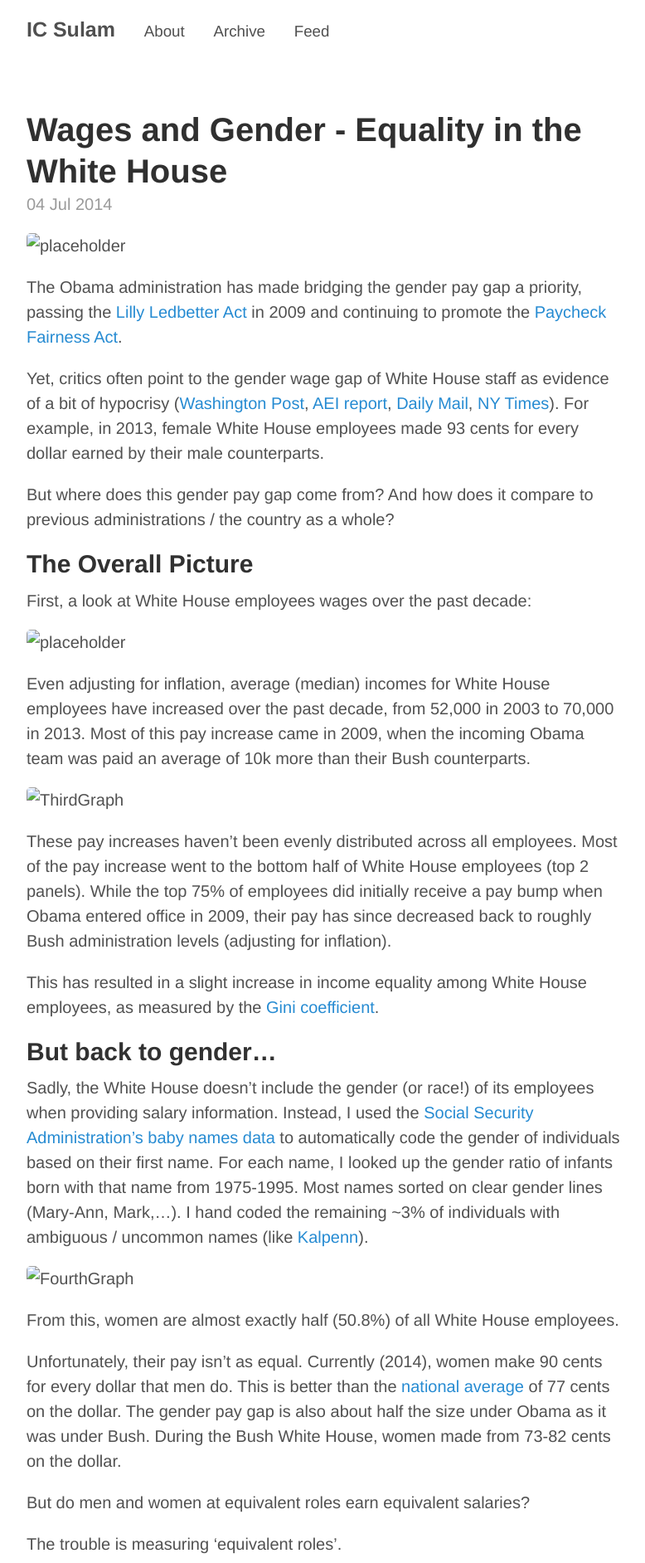
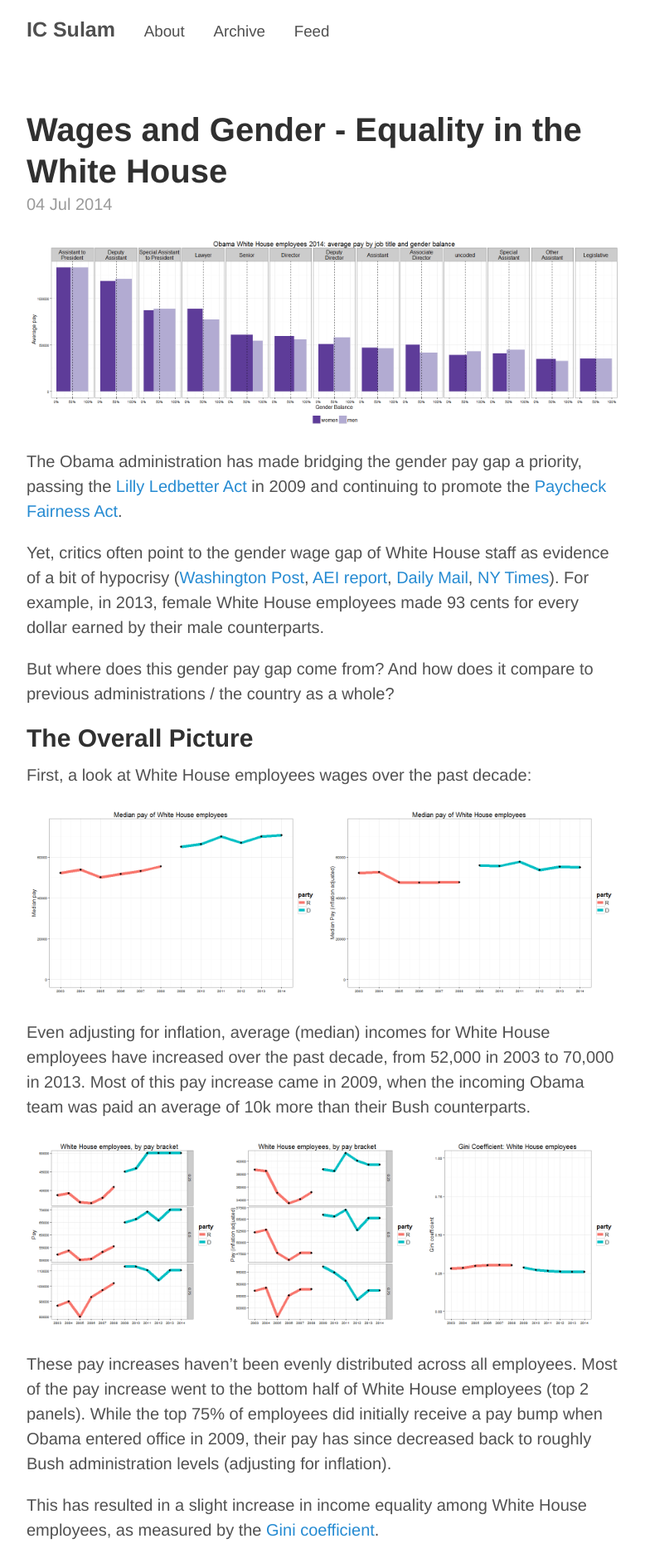
Before and after one commit to icsulam/icsulam.github.io, a Jekyll site: the page built from _posts/2014-07-04-white-house-salary.md, in a window 1280 px wide. Shown: the top 1884 px of the page at 83% size, without its empty margins (248-1026 px from the left). Built offline with Jekyll 4.4.1, drawn with Linux system fonts in a browser that asks for light colours; Markdown is read by kramdown in place of the engine named in the settings.

Commit message:
First Post - edit9

```diff
--- a/_config.yml
+++ b/_config.yml
@@ -13,7 +13,7 @@ paginate:         1
 baseurl:          /
 author:
   name:           Ian Sulam
-  url:            http://icsulam.github.io/
+  url:
   email:          ian.sulam@gmail.com
 
 pages_list:
--- a/_posts/2014-07-04-white-house-salary.md
+++ b/_posts/2014-07-04-white-house-salary.md
@@ -3,7 +3,7 @@ layout: post
 title: Wages and Gender - Equality in the White House
 ---
 
-![placeholder](/assets/p1-00-intro2014.png "First Image")
+![pic1](/images/p1-00-intro2014.png)
 
 The Obama administration has made bridging the gender pay gap a priority, passing the [Lilly Ledbetter Act](http://en.wikipedia.org/wiki/Lilly_Ledbetter_Fair_Pay_Act_of_2009) in 2009 and continuing to promote the [Paycheck Fairness Act](http://www.nytimes.com/2014/03/21/us/politics/obama-to-promote-expanded-economic-opportunities-for-women.html).
 
@@ -15,11 +15,11 @@ But where does this gender pay gap come from? And how does it compare to previou
 
 First, a look at White House employees wages over the past decade:
 
-![placeholder](/assets/p1-01-median2014.png)
+![pic1](/images/p1-01-median2014.png)
 
 Even adjusting for inflation, average (median) incomes for White House employees have increased over the past decade, from 52,000 in 2003 to 70,000 in 2013. Most of this pay increase came in 2009, when the incoming Obama team was paid an average of 10k more than their Bush counterparts.
 
-![ThirdGraph](/assets/p1-02-income2014.png)
+![pic1](/images/p1-02-income2014.png)
 
 These pay increases haven't been evenly distributed across all employees. Most of the pay increase went to the bottom half of White House employees (top 2 panels).  While the top 75% of employees did initially receive a pay bump when Obama entered office in 2009, their pay has since decreased back to roughly Bush administration levels (adjusting for inflation).
 
@@ -29,7 +29,7 @@ This has resulted in a slight increase in income equality among White House empl
 
 Sadly, the White House doesn't include the gender (or race!) of its employees when providing salary information. Instead, I used the [Social Security Administration's baby names data](http://www.ssa.gov/oact/babynames/limits.html) to automatically code the gender of individuals based on their first name. For each name, I looked up the gender ratio of infants born with that name from 1975-1995. Most names sorted on clear gender lines (Mary-Ann, Mark,...). I hand coded the remaining ~3% of individuals with ambiguous / uncommon names (like [Kalpenn](http://en.wikipedia.org/wiki/Kal_Penn)).
 
-![FourthGraph](/assets/p1-03-gender2014.png)
+![pic1](/images/p1-03-gender2014.png)
 
 From this, women are almost exactly half (50.8%) of all White House employees.
 
@@ -67,5 +67,7 @@ I'd love to hear them.
 Data via [Socrata](https://opendata.socrata.com/) for 2009 - 2013 and the Washington Post for [2003 - 2008](http://www.washingtonpost.com/wp-srv/opinions/graphics/2008stafflistsalary.html).
 
 NOTES:
+
 * I'll update this when the 2014 data is released.
+
 * If anyone has data from 1995-2002, I'd love to work with it. Unfortunately, my google-powers were not strong enough to locate them.
```
Also changed, not shown: other parts of _posts/2014-07-04-white-house-salary.md (+1 -1 lines), images/p1-00-intro2014.png (renamed from _assets/_p1-00-intro2014.png), images/p1-01-median2014.png (renamed from _assets/_p1-01-median2014.png), images/p1-02-income2014.png (renamed from _assets/_p1-02-income2014.png), images/p1-03-gender2014.png (renamed from _assets/_p1-03-gender2014.png), images/p1-04-summaryPlot.png (renamed from _assets/_p1-04-summaryPlot.png).
